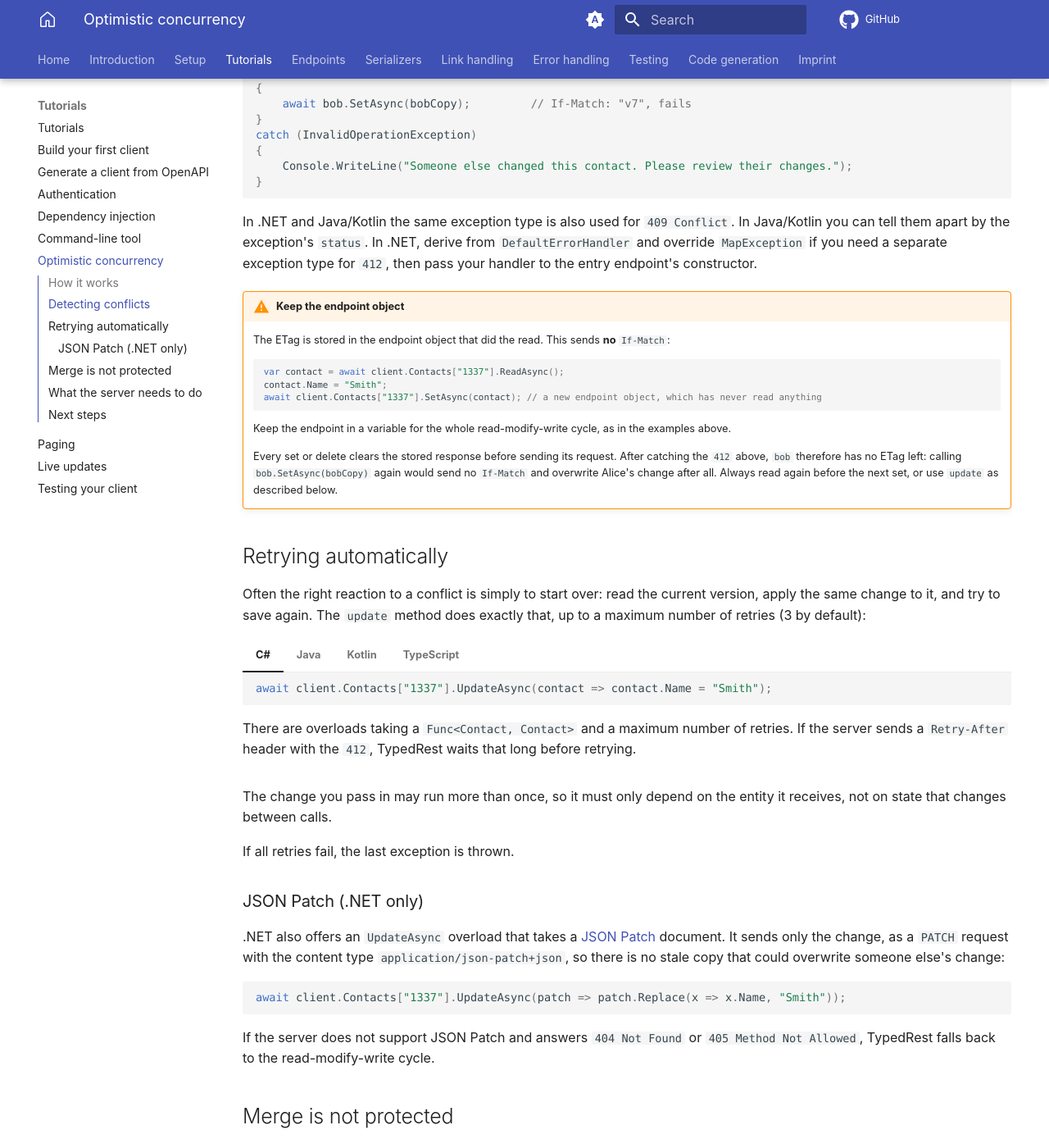
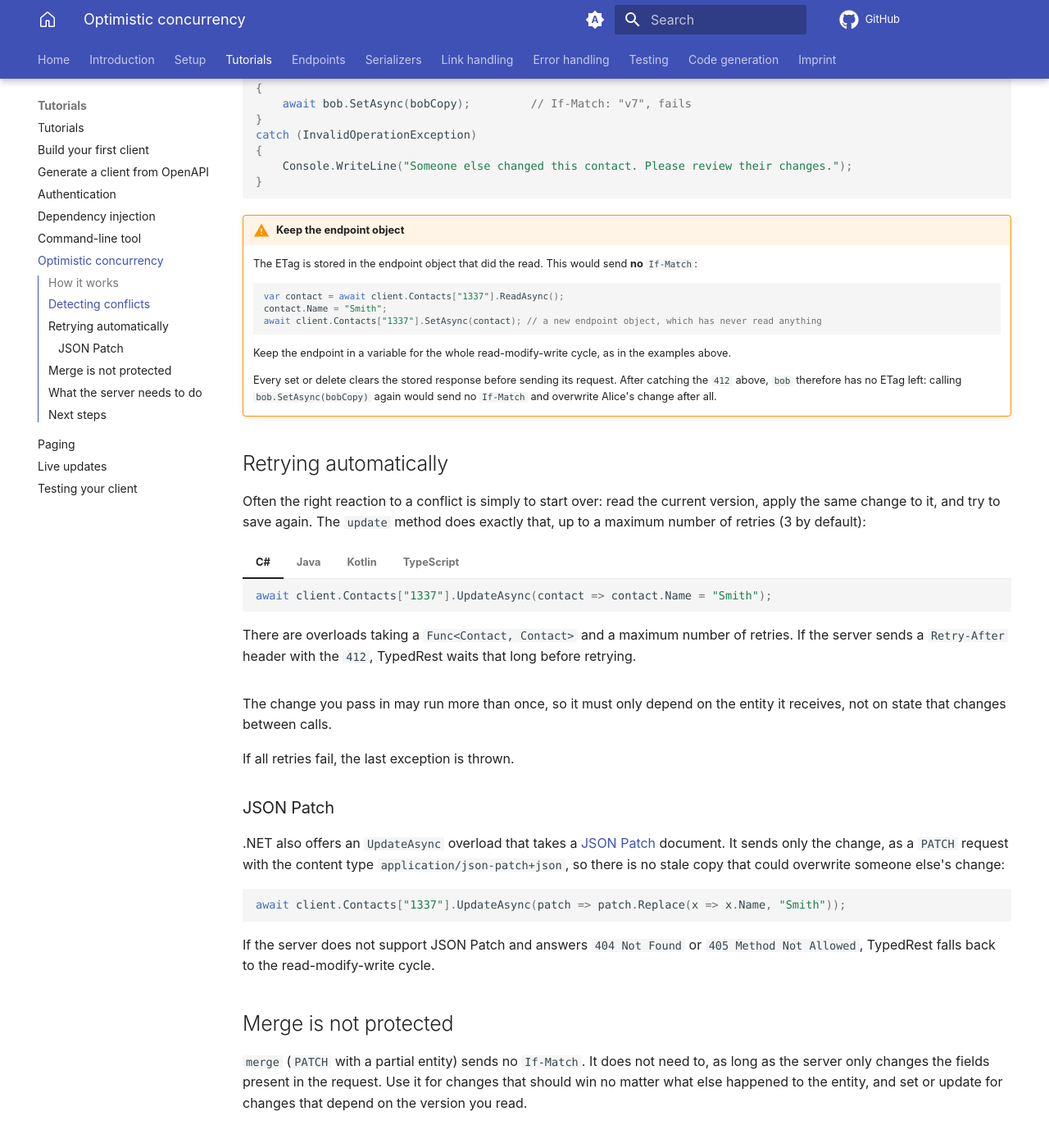
Before and after one commit to TypedRest/docs, an MkDocs documentation site: the page built from docs/tutorials/concurrency.md, in a window 1280 px wide and 1400 px high, scrolled down 1279 px. Shown: the whole window at 82% size. Built offline with MkDocs 1.6.1 and Material for MkDocs 9.7.7, drawn with Linux system fonts in a browser that asks for light colours; comment, search, counter and statistics services are not loaded.

Commit message:
Tweaked concurrency tutorial

````diff
--- a/docs/tutorials/concurrency.md
+++ b/docs/tutorials/concurrency.md
@@ -112,10 +112,8 @@ The example below plays both Alice and Bob, using two endpoint objects for the s
     }
     ```
 
-In .NET and Java/Kotlin the same exception type is also used for `409 Conflict`. In Java/Kotlin you can tell them apart by the exception's `status`. In .NET, derive from `DefaultErrorHandler` and override `MapException` if you need a separate exception type for `412`, then pass your handler to the entry endpoint's constructor.
-
 !!! warning "Keep the endpoint object"
-    The ETag is stored in the endpoint object that did the read. This sends **no** `If-Match`:
+    The ETag is stored in the endpoint object that did the read. This would send **no** `If-Match`:
 
     ```csharp
     var contact = await client.Contacts["1337"].ReadAsync();
@@ -125,7 +123,7 @@ In .NET and Java/Kotlin the same exception type is also used for `409 Conflict`.
 
     Keep the endpoint in a variable for the whole read-modify-write cycle, as in the examples above.
 
-    Every set or delete clears the stored response before sending its request. After catching the `412` above, `bob` therefore has no ETag left: calling `bob.SetAsync(bobCopy)` again would send no `If-Match` and overwrite Alice's change after all. Always read again before the next set, or use `update` as described below.
+    Every set or delete clears the stored response before sending its request. After catching the `412` above, `bob` therefore has no ETag left: calling `bob.SetAsync(bobCopy)` again would send no `If-Match` and overwrite Alice's change after all.
 
 ## Retrying automatically
 
@@ -170,7 +168,7 @@ The change you pass in may run more than once, so it must only depend on the ent
 
 If all retries fail, the last exception is thrown.
 
-### JSON Patch (.NET only)
+### JSON Patch
 
 .NET also offers an `UpdateAsync` overload that takes a [JSON Patch](https://jsonpatch.com/) document. It sends only the change, as a `PATCH` request with the content type `application/json-patch+json`, so there is no stale copy that could overwrite someone else's change:
 
````
